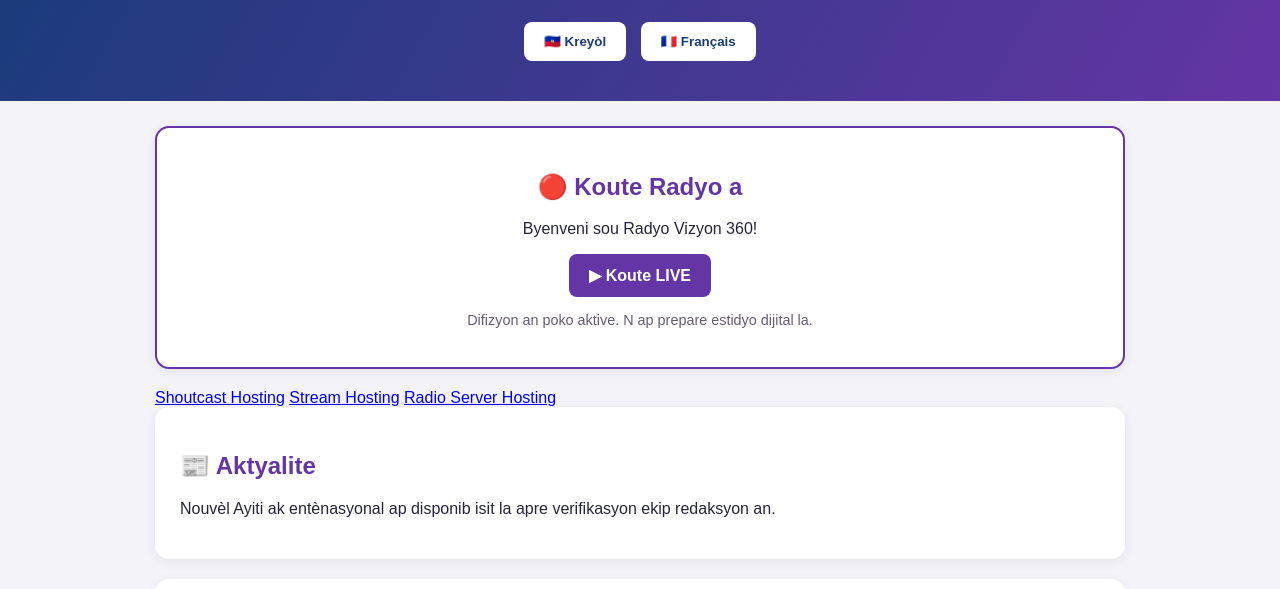
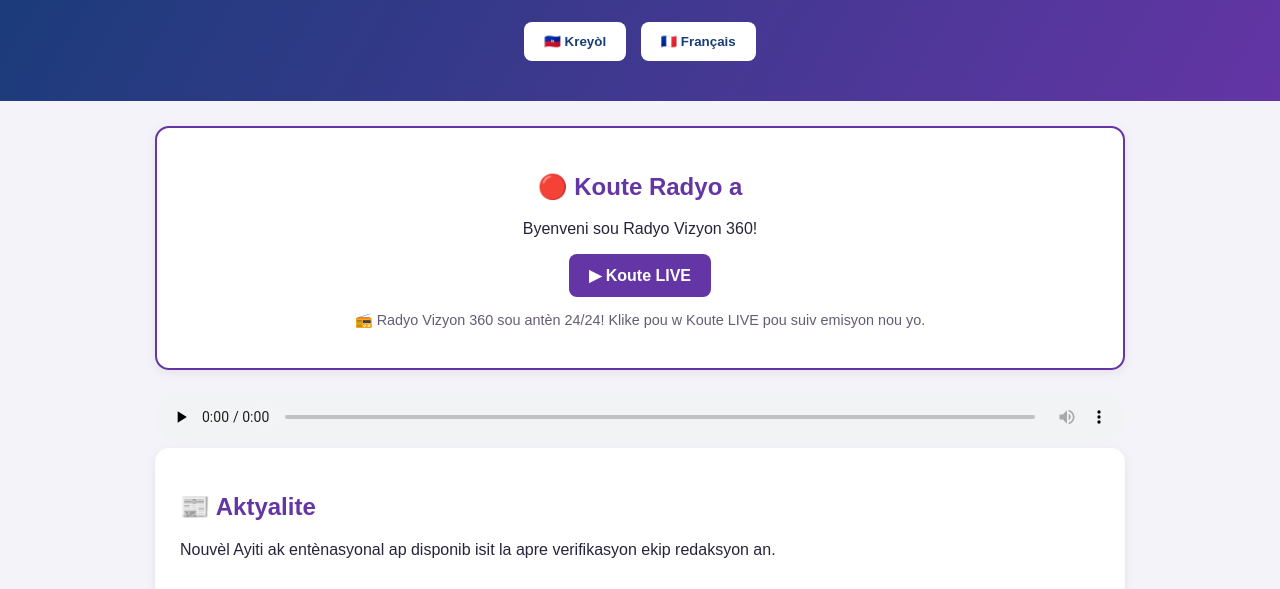
Before and after one commit to renemayko/radyo-vizyon-360, a plain HTML site: page index.html in a window 1280 px wide. Shown: the part 140-729 px from the top of the page. Drawn offline with Linux system fonts and the light colour scheme; a script that the page names is missing.

Commit message:
Update live radio section and player in index.html

```diff
--- a/index.html
+++ b/index.html
@@ -88,24 +88,19 @@
   <section class="live">
     <h2 id="liveTitle">🔴 Koute Radyo a</h2>
     <p id="liveText">Byenveni sou Radyo Vizyon 360!</p>
-   <button id="listenButton">▶ Koute LIVE</button>
+  <button id="listenButton" onclick="document.querySelector('#radioPlayer audio').play()">▶ Koute LIVE</button>
     <p class="notice" id="liveNotice">
-      Difizyon an poko aktive. N ap prepare estidyo dijital la.
+     📻 Radyo Vizyon 360 sou antèn 24/24! Klike pou w Koute LIVE pou suiv emisyon nou yo.
     </p>
   </section>
 <div id="radioPlayer">
-<div data-type="newStreamPlayer"
-    data-publicToken="534728ed-c935-4b78-a42b-ee7b31bb1acb"
-    data-theme="light"
-    data-color="e81e4d"
-    data-channelId="a3482913-6801-4e0f-8b5f-3cbac446f99e"
-    data-rendered="false"
-    class="cstrEmbed">
-    <a href="https://www.caster.fm">Shoutcast Hosting</a> <a href="https://www.caster.fm">Stream Hosting</a> <a href="https://www.caster.fm">Radio Server Hosting</a>
-  </div>
+  <audio controls preload="none" style="width:100%;">
+    <source src="https://panel-eu-2.radiocast.net/listen/radyo-vizyon-360-244/radio.aac" type="audio/aac">
+    Navigatè ou pa sipòte jwè odyo a.
+  </audio>
 </div>
 
-<script src="https://cdn.cloud.caster.fm/widgets/embed.js"></script>
+
   <section>
     <h2 id="newsTitle">📰 Aktyalite</h2>
     <p id="newsText">
@@ -144,7 +139,7 @@
       liveTitle: "🔴 Koute Radyo a",
       liveText: "Byenveni sou Radyo Vizyon 360!",
       listenButton: "▶ Koute LIVE",
-      liveNotice: "Difizyon an poko aktive. N ap prepare estidyo dijital la.",
+      liveNotice: "📻 Radyo Vizyon 360 sou antèn 24/24! Klike pou w Koute LIVE pou suiv emisyon nou yo.",
       newsTitle: "📰 Aktyalite",
       newsText: "Nouvèl Ayiti ak entènasyonal ap disponib isit la apre verifikasyon ekip redaksyon an.",
       programTitle: "📅 Pwogram nou yo",
@@ -158,7 +153,7 @@
       liveTitle: "🔴 Écouter la radio",
       liveText: "Bienvenue sur Radio Vision 360 !",
       listenButton: "▶ Écouter en direct",
-      liveNotice: "La diffusion n'est pas encore active. Notre studio numérique est en préparation.",
+      liveNotice: "📻 Radio Vision 360 est à l'antenne 24h/24 ! Cliquez sur Écouter en direct pour suivre nos émissions.",
       newsTitle: "📰 Actualités",
       newsText: "Les actualités d'Haïti et du monde seront publiées ici après vérification éditoriale.",
       programTitle: "📅 Nos programmes",
```
